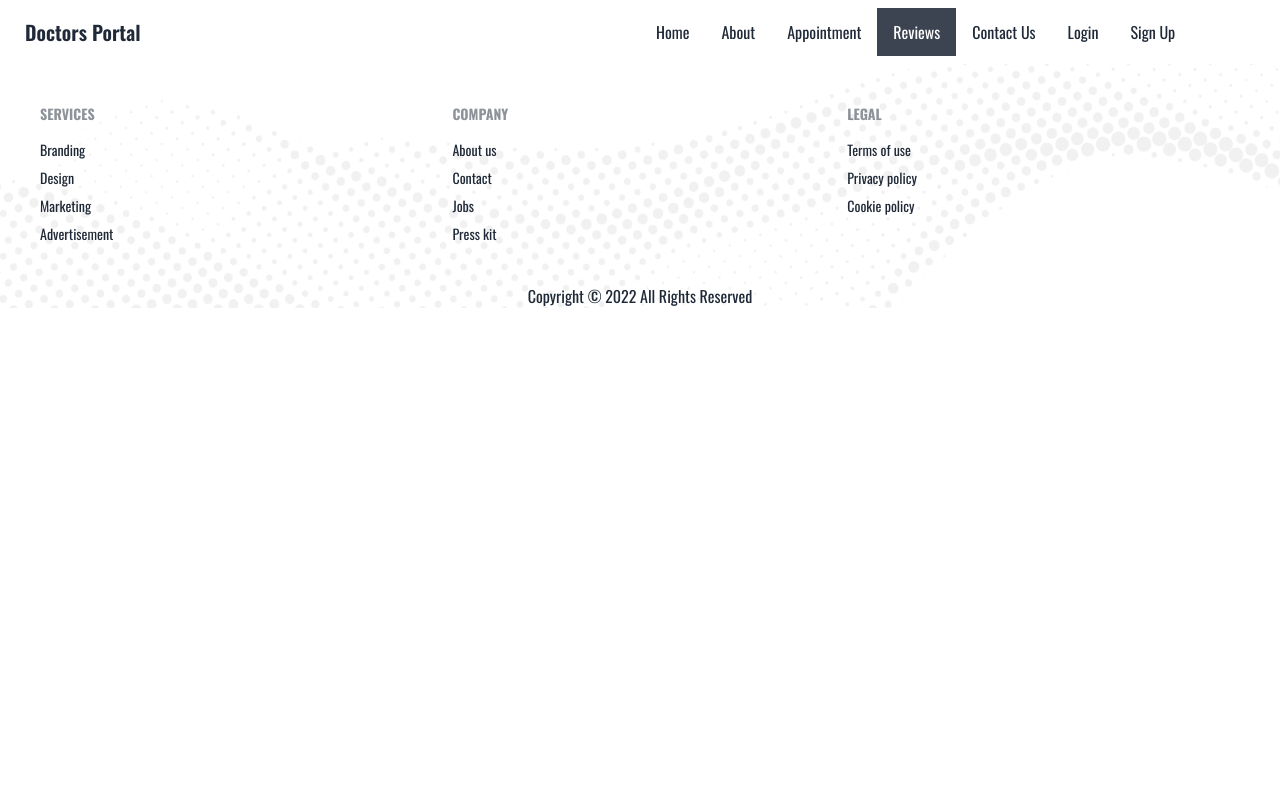
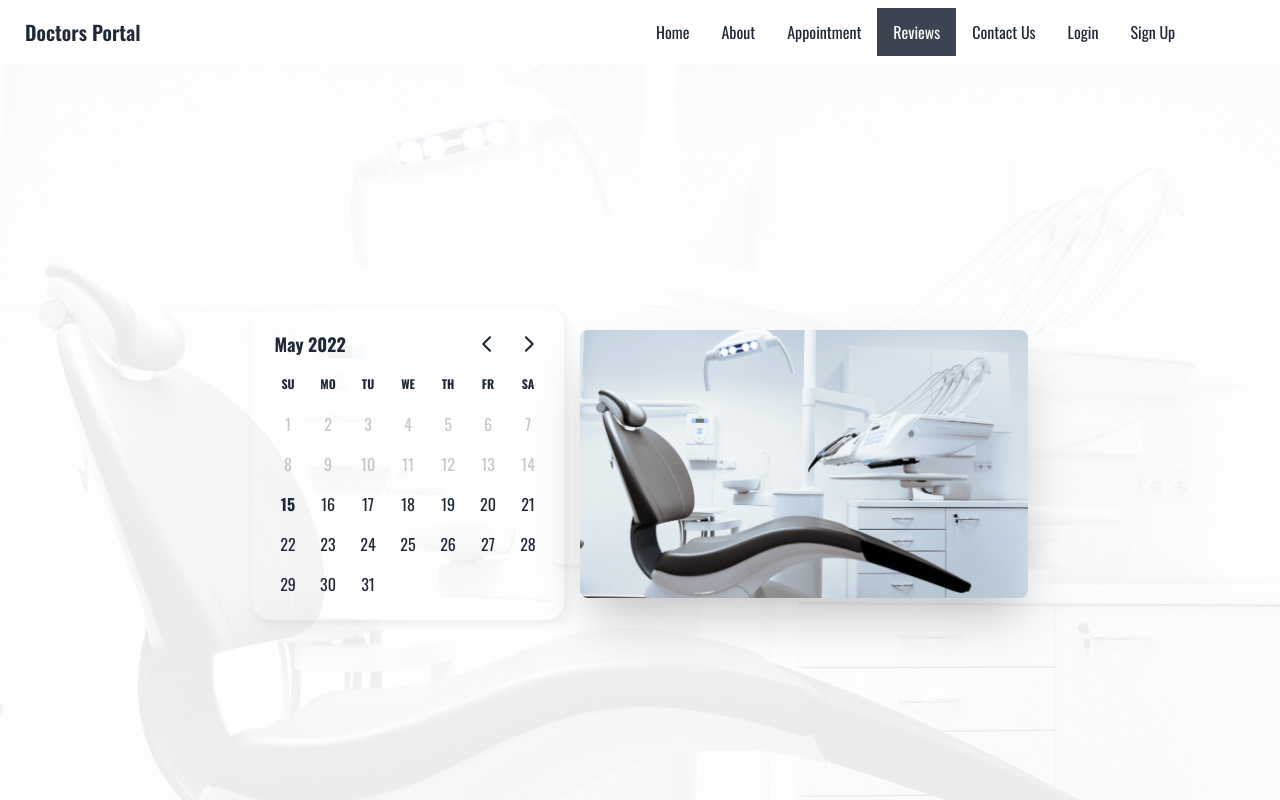
Before and after one commit to mahabubsaki/doctos-portal-project, a React (Create React App) app: page /reviews in a window 1280 px wide. Shown: the top 800 px of the page. Built offline with nearby package versions, Linux system fonts and the light colour scheme; no server answers.

Commit message:
disabled past days

```diff
--- /dev/null
+++ b/src/components/child/Calender.js
@@ -0,0 +1,27 @@
+import React from 'react';
+import { DayPicker } from 'react-day-picker';
+import 'react-day-picker/dist/style.css';
+
+
+const Calender = ({ date, setDate }) => {
+    const today = new Date();
+    const yesterday = new Date();
+    yesterday.setDate(today.getDate() - 1);
+
+    const disabledDays = [
+        { from: new Date(1000, 1, 1), to: yesterday }
+    ];
+
+    return (
+        <DayPicker
+            dateFormat="MM-DD-YYYY"
+            defaultMonth={new Date()}
+            disabled={disabledDays}
+            mode="single"
+            selected={date}
+            onSelect={setDate}
+        />
+    );
+};
+
+export default Calender;
--- a/src/components/child/CalenderBanner.js
+++ b/src/components/child/CalenderBanner.js
@@ -2,6 +2,7 @@ import React from 'react';
 import chair from '../../assets/images/chair.png'
 import 'react-day-picker/dist/style.css';
 import { DayPicker } from 'react-day-picker';
+import Calender from './Calender';
 
 const CalenderBanner = ({ date, setDate }) => {
     return (
@@ -9,12 +10,7 @@ const CalenderBanner = ({ date, setDate }) => {
             <div className="hero-content flex-col md:flex-row-reverse">
                 <img src={chair} alt="chair" className="sm:max-w-md max-w-xs rounded-lg shadow-2xl" />
                 <div className="testimonial-card">
-                    <DayPicker
-                        dateFormat="MM-DD-YYYY"
-                        mode="single"
-                        selected={date}
-                        onSelect={setDate}
-                    />
+                    <Calender data={date} setDate={setDate}></Calender>
                 </div>
             </div>
         </div>
--- a/src/components/pages/Reviews.js
+++ b/src/components/pages/Reviews.js
@@ -1,9 +1,10 @@
 import React from 'react';
+import CalenderBanner from '../child/CalenderBanner';
 
 const Reviews = () => {
     return (
         <div>
-
+            <CalenderBanner></CalenderBanner>
         </div>
     );
 };
```
